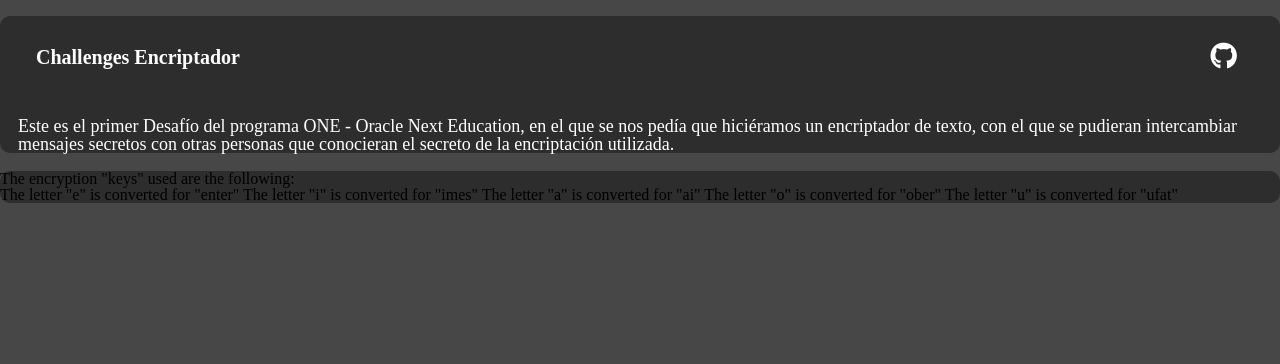
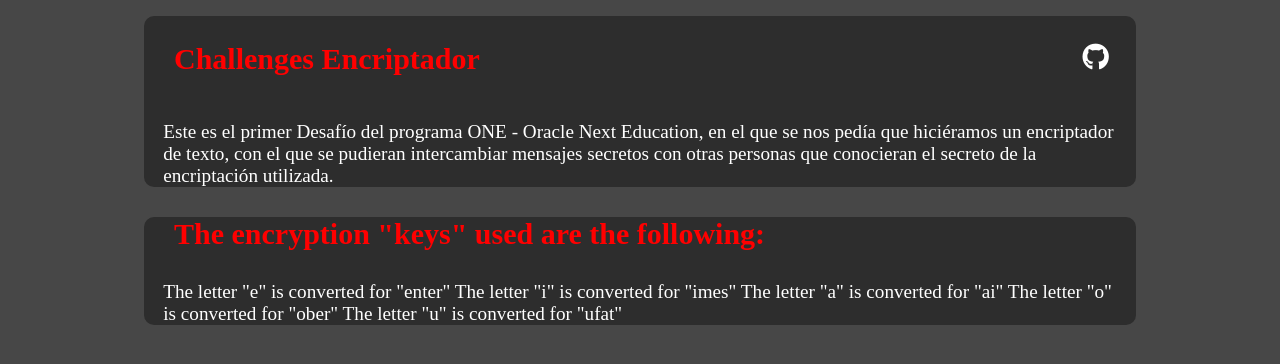
Before and after one commit to luisangelponcealvarez/challenges-encriptador, a React (Vite) app: page / in a window 1280 px wide. Shown: the top 364 px of the page. Built offline with nearby package versions, Linux system fonts and the light colour scheme.

Commit message:
add and styles

```diff
--- a/src/components/CombinationsSectionOrEncripter.tsx
+++ b/src/components/CombinationsSectionOrEncripter.tsx
@@ -1,8 +1,13 @@
+import style from "../styles/styles.module.css";
+
 export function CombinationsSectionOrEncripter() {
   return (
-    <section id="combinations-section-or-encripter">
-      <h3 className="title">The encryption "keys" used are the following:</h3>
-      <p className="text">
+    <section>
+      <h3 className={style.title}>
+        The encryption "keys" used are the following:
+      </h3>
+
+      <p className={style.text}>
         The letter "e" is converted for "enter" The letter "i" is converted for
         "imes" The letter "a" is converted for "ai" The letter "o" is converted
         for "ober" The letter "u" is converted for "ufat"
--- a/src/index.css
+++ b/src/index.css
@@ -1,6 +1,7 @@
 body {
-  margin: 0;
-  display: flex;
+  margin-top: 1em;
+  margin-right: 8em;
+  margin-left: 8em;
   min-width: 320px;
   min-height: 100vh;
   background-color: rgba(71, 71, 71, 1);
@@ -10,8 +11,14 @@ section {
   background-color: rgba(45, 45, 45, 1);
   border-radius: 10px;
   margin: 1em;
-  display: flex;
-  flex-wrap: wrap;
-  justify-content: center;
-  align-items: center;
 }
+
+@media (300px < width < 800px) {
+  body {
+    margin-left: 0;
+    margin-right: 0;
+  }
+  section {
+    margin: 1em;
+  }
+}
--- a/src/main.tsx
+++ b/src/main.tsx
@@ -1,7 +1,7 @@
 import { StrictMode } from "react";
 import { createRoot } from "react-dom/client";
 import App from "./App.tsx";
-import "./styles/reset.css";
+import "./index.css";
 
 createRoot(document.getElementById("root")!).render(
   <StrictMode>
--- a/src/styles/reset.css
+++ /dev/null
@@ -1,129 +0,0 @@
-/* http://meyerweb.com/eric/tools/css/reset/
-   v2.0 | 20110126
-   License: none (public domain)
-*/
-
-html,
-body,
-div,
-span,
-applet,
-object,
-iframe,
-h1,
-h2,
-h3,
-h4,
-h5,
-h6,
-p,
-blockquote,
-pre,
-a,
-abbr,
-acronym,
-address,
-big,
-cite,
-code,
-del,
-dfn,
-em,
-img,
-ins,
-kbd,
-q,
-s,
-samp,
-small,
-strike,
-strong,
-sub,
-sup,
-tt,
-var,
-b,
-u,
-i,
-center,
-dl,
-dt,
-dd,
-ol,
-ul,
-li,
-fieldset,
-form,
-label,
-legend,
-table,
-caption,
-tbody,
-tfoot,
-thead,
-tr,
-th,
-td,
-article,
-aside,
-canvas,
-details,
-embed,
-figure,
-figcaption,
-footer,
-header,
-hgroup,
-menu,
-nav,
-output,
-ruby,
-section,
-summary,
-time,
-mark,
-audio,
-video {
-  margin: 0;
-  padding: 0;
-  border: 0;
-  font-size: 100%;
-  font: inherit;
-  vertical-align: baseline;
-}
-/* HTML5 display-role reset for older browsers */
-article,
-aside,
-details,
-figcaption,
-figure,
-footer,
-header,
-hgroup,
-menu,
-nav,
-section {
-  display: block;
-}
-body {
-  line-height: 1;
-}
-ol,
-ul {
-  list-style: none;
-}
-blockquote,
-q {
-  quotes: none;
-}
-blockquote:before,
-blockquote:after,
-q:before,
-q:after {
-  content: "";
-  content: none;
-}
-table {
-  border-collapse: collapse;
-  border-spacing: 0;
-}
--- a/src/styles/styles.module.css
+++ b/src/styles/styles.module.css
@@ -1,21 +1,20 @@
 .sectionTitle {
   display: flex;
+  flex-wrap: wrap;
   justify-content: space-between;
   align-items: center;
-  margin: 1em 1em;
 }
 
 .title {
-  color: white;
-  font-size: 20px;
-  font-weight: bold;
-  margin: 1em;
+  color: #ff0000;
+  font-size: 30px;
+  margin-left: 1em;
 }
 
 .text {
-  max-width: max-content;
+  max-width: 100%;
+  font-size: 1.2em;
   margin: 1em;
-  font-size: large;
   color: white;
 }
 
@@ -24,3 +23,13 @@
   font-size: 1.7em;
   color: white;
 }
+
+@media (300px <= width <= 800px) {
+  .sectionTitle {
+    max-width: 100%;
+    justify-content: center;
+  }
+  .text {
+    margin: 1em;
+  }
+}
```
